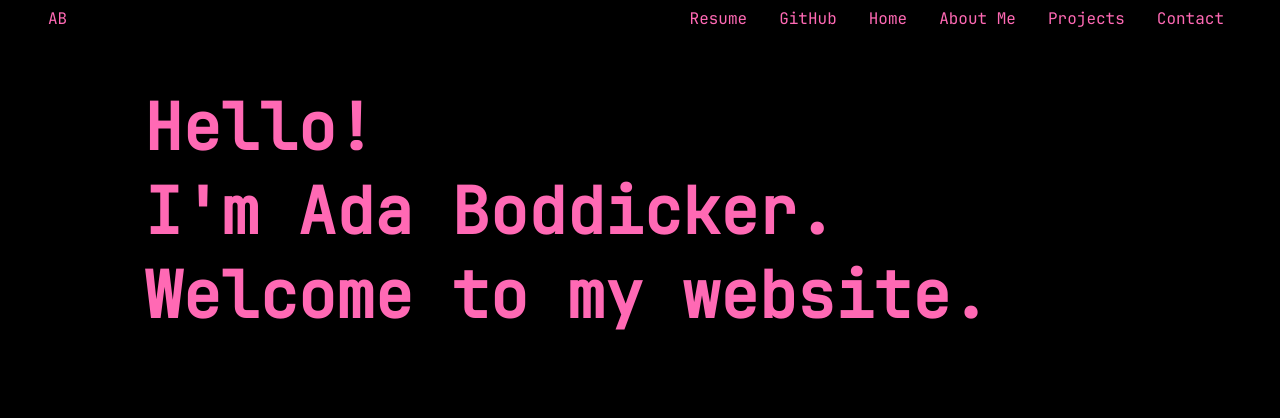
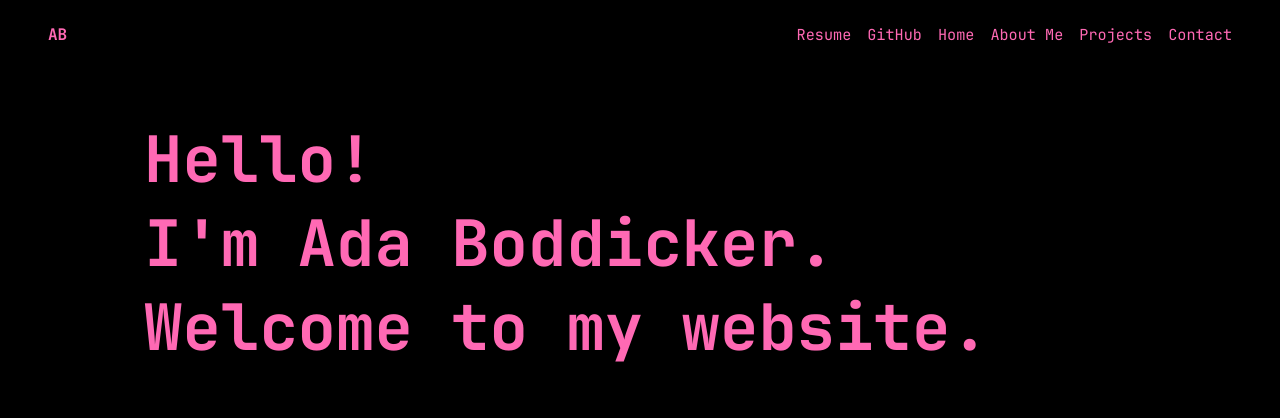
Before and after one commit to AdaJoB/Portfolio, a Flask app: page / in a window 1280 px wide. Shown: the top 418 px of the page. Run offline with Flask 3, Linux system fonts and the light colour scheme.

Commit message:
Edited Header Style

```diff
--- a/portfolio-website/static/css/style.css
+++ b/portfolio-website/static/css/style.css
@@ -3,6 +3,13 @@
     font-family: 'JetBrainsMono';
     src: url("/static/fonts/JetBrainsMono-Regular.woff2") format("woff2");
     font-weight: normal;
+    font-style: normal;
+    font-display: swap;
+}
+@font-face {
+    font-family: 'JetBrainsMono';
+    src: url("/static/fonts/JetBrainsMono-Bold.woff2") format("woff2");
+    font-weight: bold;
     font-style: normal;
     font-display: swap;
 }
@@ -29,28 +36,29 @@ p {
 header {
     display: flex;
     justify-content: space-between;
+    align-items: center;
     padding: 0.5rem 1rem;
 }
 
-nav a, nav p {
-    text-decoration: none;
+.nav-left p {
+    font-weight: bold;
     color: hotpink;
-    margin: 0 0.5rem;
 }
 
 .nav-right ul {
     display: flex;
+    gap: 1rem;
     list-style: none;
     margin: 0;
     padding: 0;
-    gap: 1rem;
 }
 
-.nav-left p {
-    display: flex;
+.nav-right a,
+.nav-right p {
     margin: 0;
-    padding: 0;
-    gap: 1rem;
+    text-decoration: none;
+    color: hotpink;
+    font-size: 0.95rem;
 }
 
 /* Hero Styling */
```
Also changed, not shown: portfolio-website/static/fonts/JetBrainsMono-Bold.woff2 (added), 1 other file.
